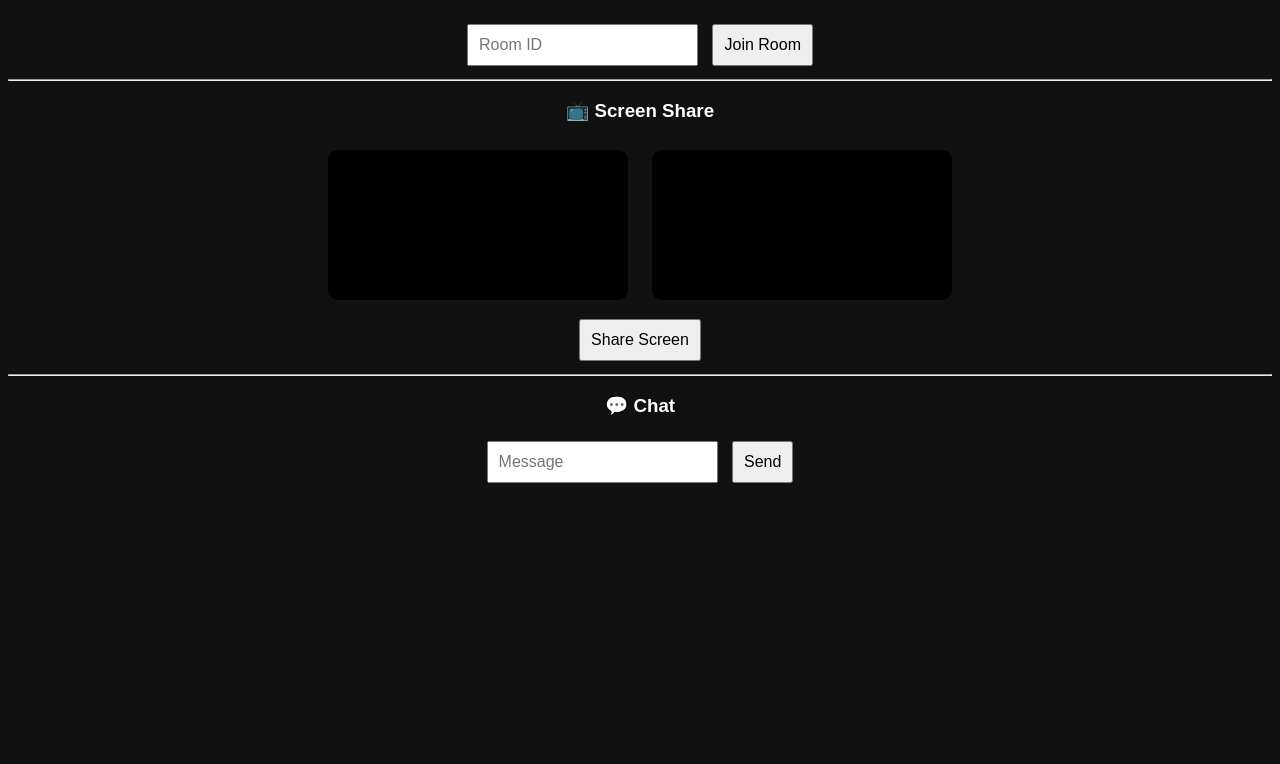
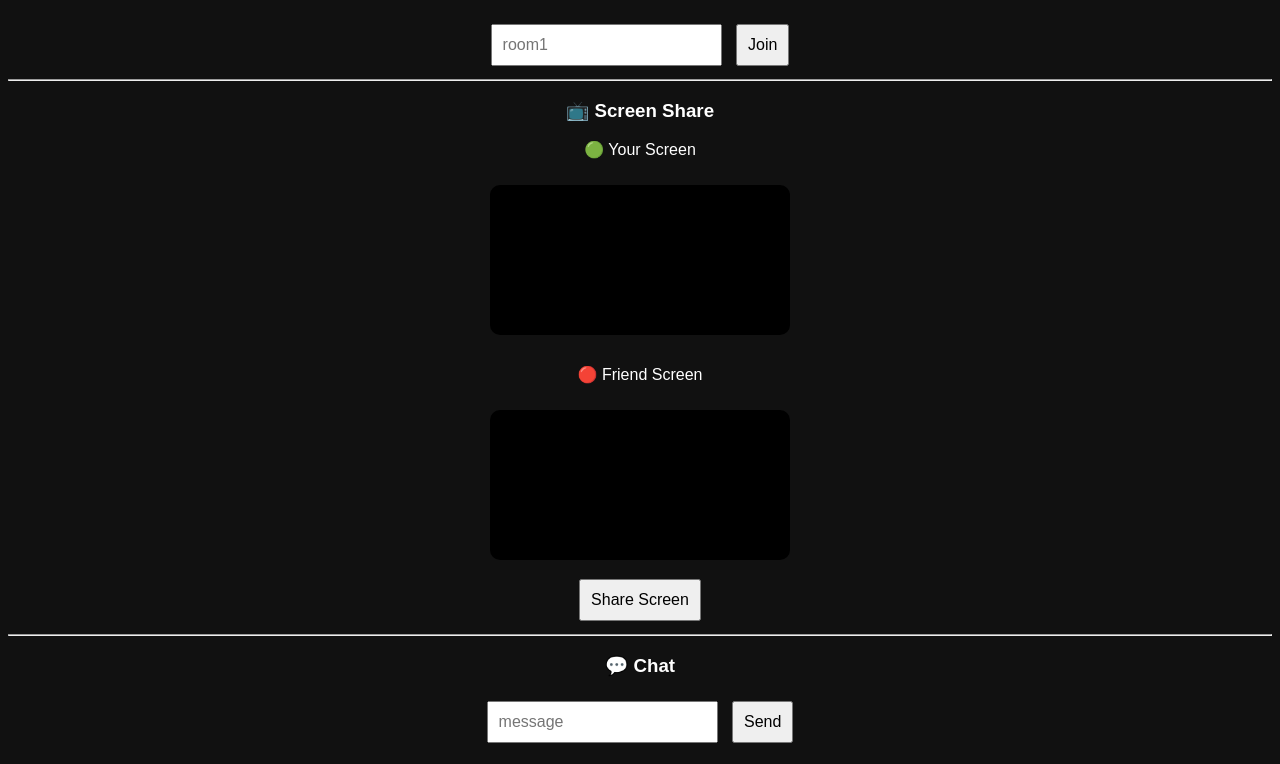
Before and after one commit to ynchelonori-ui/ghassanparty, a website: page public/index.html in a window 1280 px wide. Shown: the part 62-826 px from the top of the page. Before the commit the page ends 800 px from the top, so only its background shows below. Drawn offline with nearby package versions, Linux system fonts and the light colour scheme.

Commit message:
Update index.html

```diff
--- a/public/index.html
+++ b/public/index.html
@@ -31,15 +31,18 @@
 <h1>🎬 Watch Party</h1>
 
 <!-- دخول غرفة -->
-<input id="roomInput" placeholder="Room ID">
-<button onclick="joinRoom()">Join Room</button>
+<input id="roomInput" placeholder="room1">
+<button onclick="joinRoom()">Join</button>
 
 <hr>
 
-<!-- مشاركة الشاشة -->
+<!-- فيديو -->
 <h3>📺 Screen Share</h3>
 
+<p>🟢 Your Screen</p>
 <video id="localVideo" autoplay muted playsinline></video>
+
+<p>🔴 Friend Screen</p>
 <video id="remoteVideo" autoplay playsinline muted></video>
 
 <br>
@@ -47,15 +50,14 @@
 
 <hr>
 
-<!-- الشات -->
+<!-- شات -->
 <h3>💬 Chat</h3>
 
-<input id="msgInput" placeholder="Message">
+<input id="msgInput" placeholder="message">
 <button onclick="sendMessage()">Send</button>
 
 <ul id="chatBox"></ul>
 
-<!-- سكربت -->
 <script src="/socket.io/socket.io.js"></script>
 <script src="script.js"></script>
 
```
